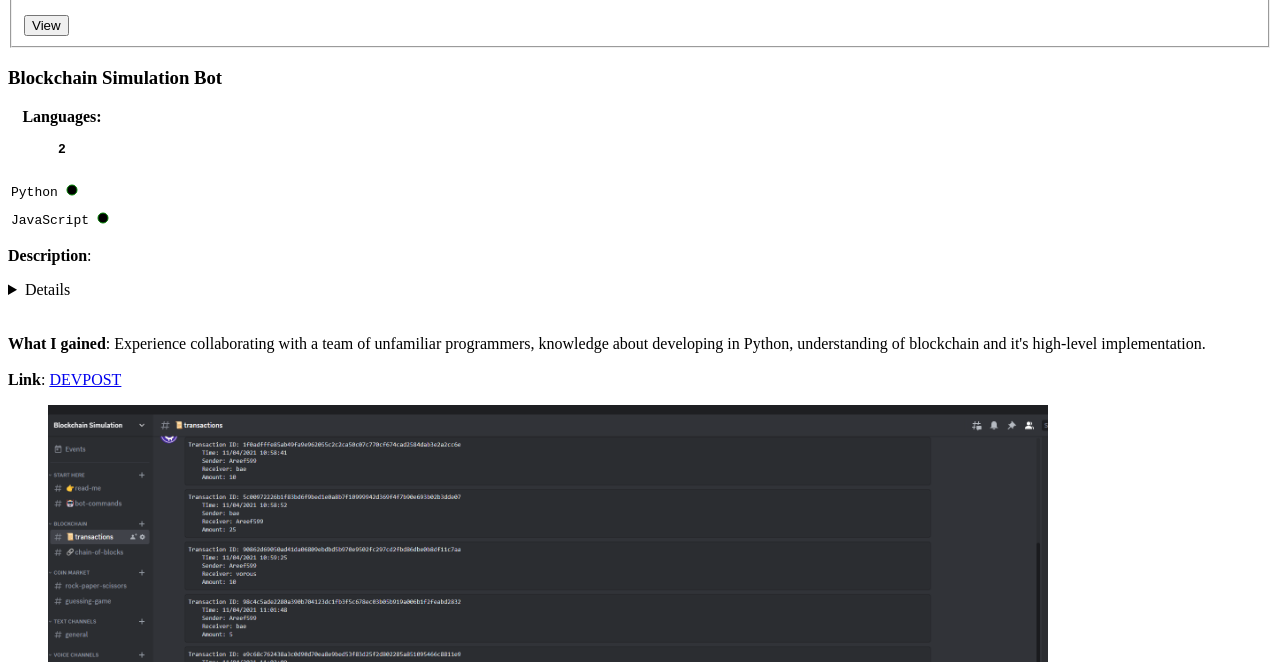
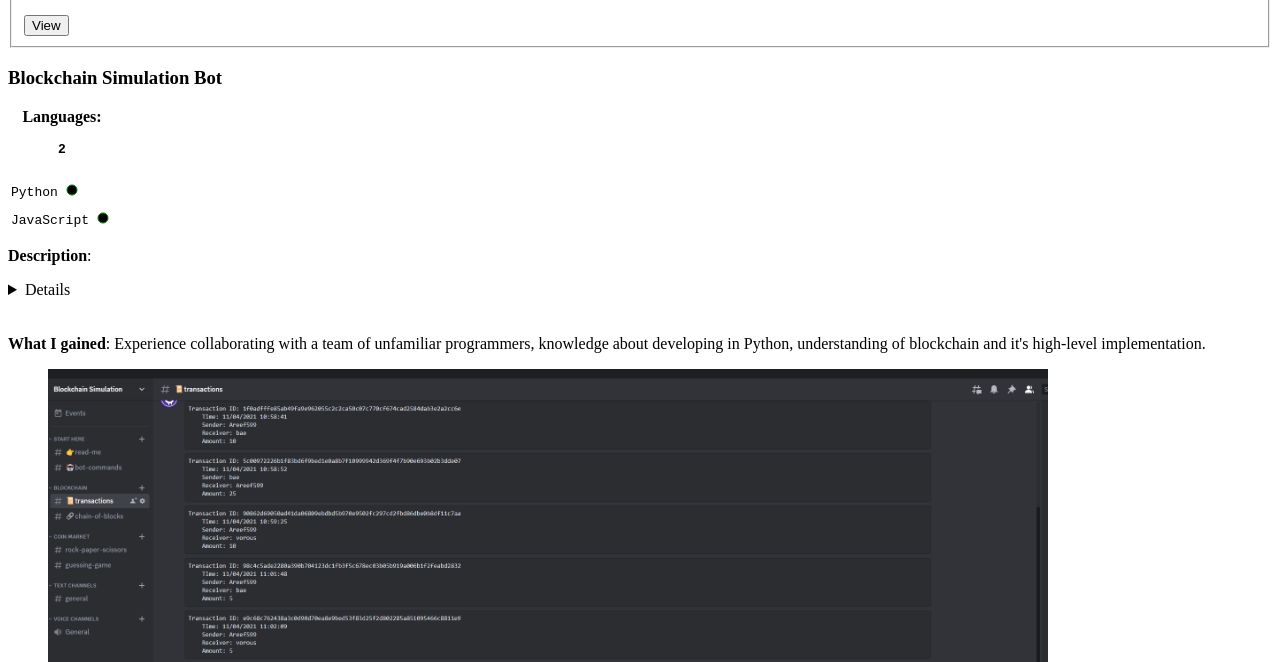
Before and after one commit to trnick/personal_website, a plain HTML site: page projects.html in a window 1280 px wide. Shown: the part 138-800 px from the top of the page. Drawn offline with Linux system fonts and the light colour scheme.

Commit message:
changed links

```diff
--- a/index.html
+++ b/index.html
@@ -7,6 +7,7 @@
 	<meta name="keywords" content="HTML" />
 	<meta name="author" content="" />
 	<meta name="viewport" content="width=device-width, initial-scale=1.0" />
+	<link rel="stylesheet" href="styles.css">
 	<title>Nicholas' Website</title>
 </head>
 
--- a/projects.html
+++ b/projects.html
@@ -91,9 +91,6 @@
                 <br>
                 <b>What I gained</b>: Experience collaborating with a team of unfamiliar programmers, knowledge about developing in Python,
                 understanding of blockchain and it's high-level implementation.
-                <br>
-                <br>
-                <b>Link</b>: <a href="https://devpost.com/software/blockchain-simulation">DEVPOST</a>
             </p>
 
             <figure>
```
